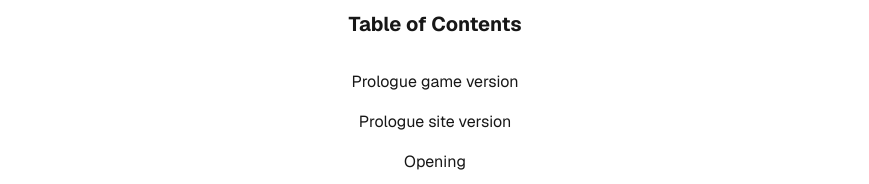
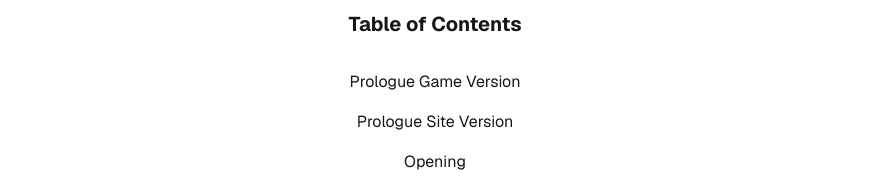
Before and after one commit to Nardo96/personal-website, a Next.js app: page /translations/smt-tokyo-requiem in a window 1280 px wide. Shown: the part 1098-1282 px from the top of the page, without its empty margins (205-1074 px from the left). Built offline with nearby package versions, Linux system fonts and the light colour scheme.

Commit message:
Refactor auto table of contents creation

```diff
--- a/src/app/translations/smt-tokyo-requiem/page.tsx
+++ b/src/app/translations/smt-tokyo-requiem/page.tsx
@@ -15,7 +15,7 @@ export default function BookPage() {
                     <>
                         {
                         chapter_filename_list_smttr.map((filename) => (
-                            <Link href={"smt-tokyo-requiem/" + filename.split(".")[0]} key={filename}>{filename.replaceAll("_", "").replaceAll("-", " ").charAt(0).toUpperCase() + filename.replaceAll("_", "").replaceAll("-", " ").slice(1).split(".")[0]}</Link>
+                            <Link href={"smt-tokyo-requiem/" + filename.split(".")[0]} key={filename}>{cleanFilename(filename)}</Link>
                             ))
                         }
                     </>
@@ -24,3 +24,19 @@ export default function BookPage() {
         </>
     )
 }
+
+function cleanFilename(filename: string) {
+    // Eliminate underscores and replace dashes with spaces
+    filename = filename.replaceAll("_", "").replaceAll("-", " ")
+    let words = filename.split(" ")
+    for (let word in words){
+        // Capitalize the first letter of each word
+        words[word] = words[word].charAt(0).toUpperCase() + words[word].slice(1)
+    }
+    // Join the words back together
+    filename = words.join(" ")
+    // Remove the file extension
+    filename = filename.split(".")[0]
+
+    return filename
+}
```
